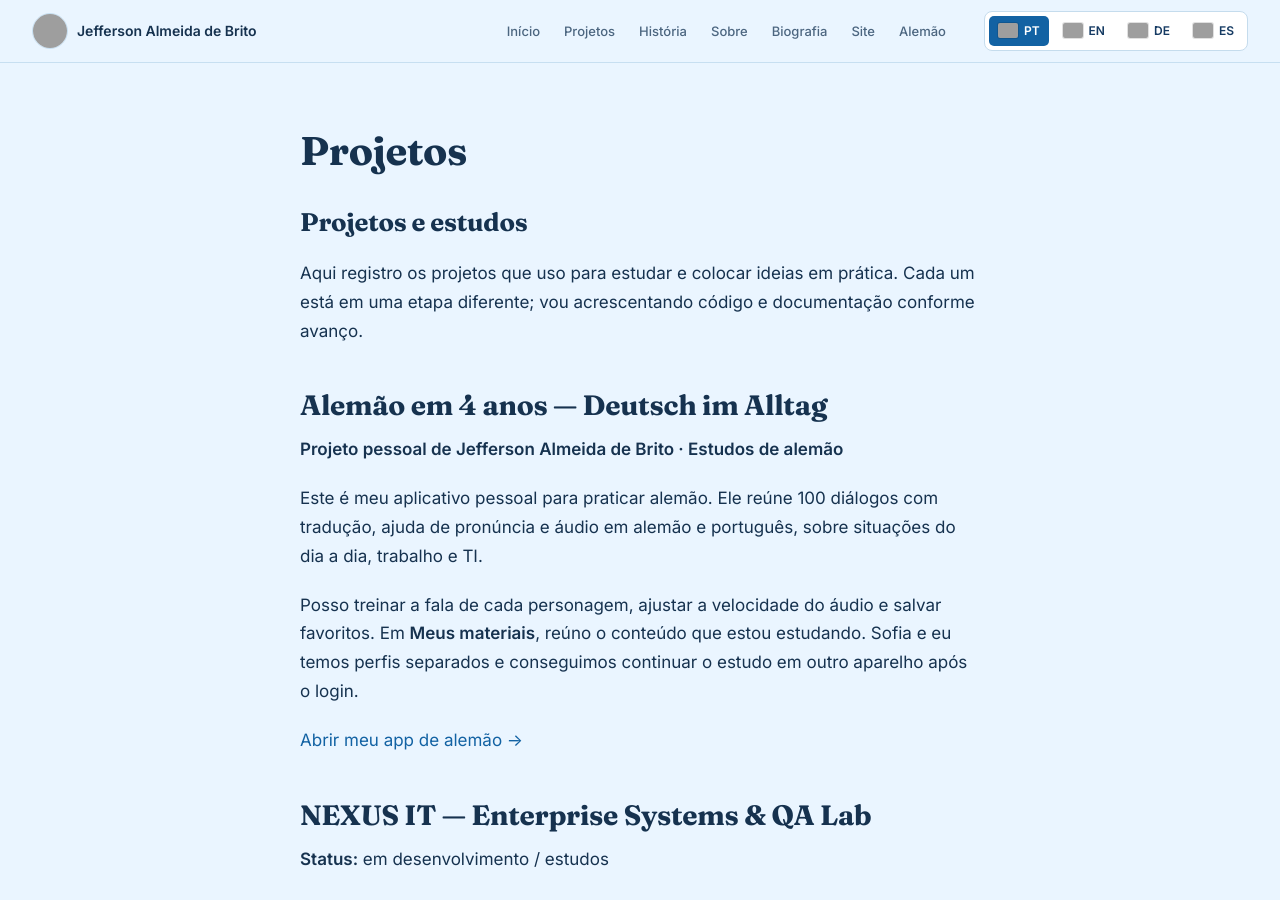
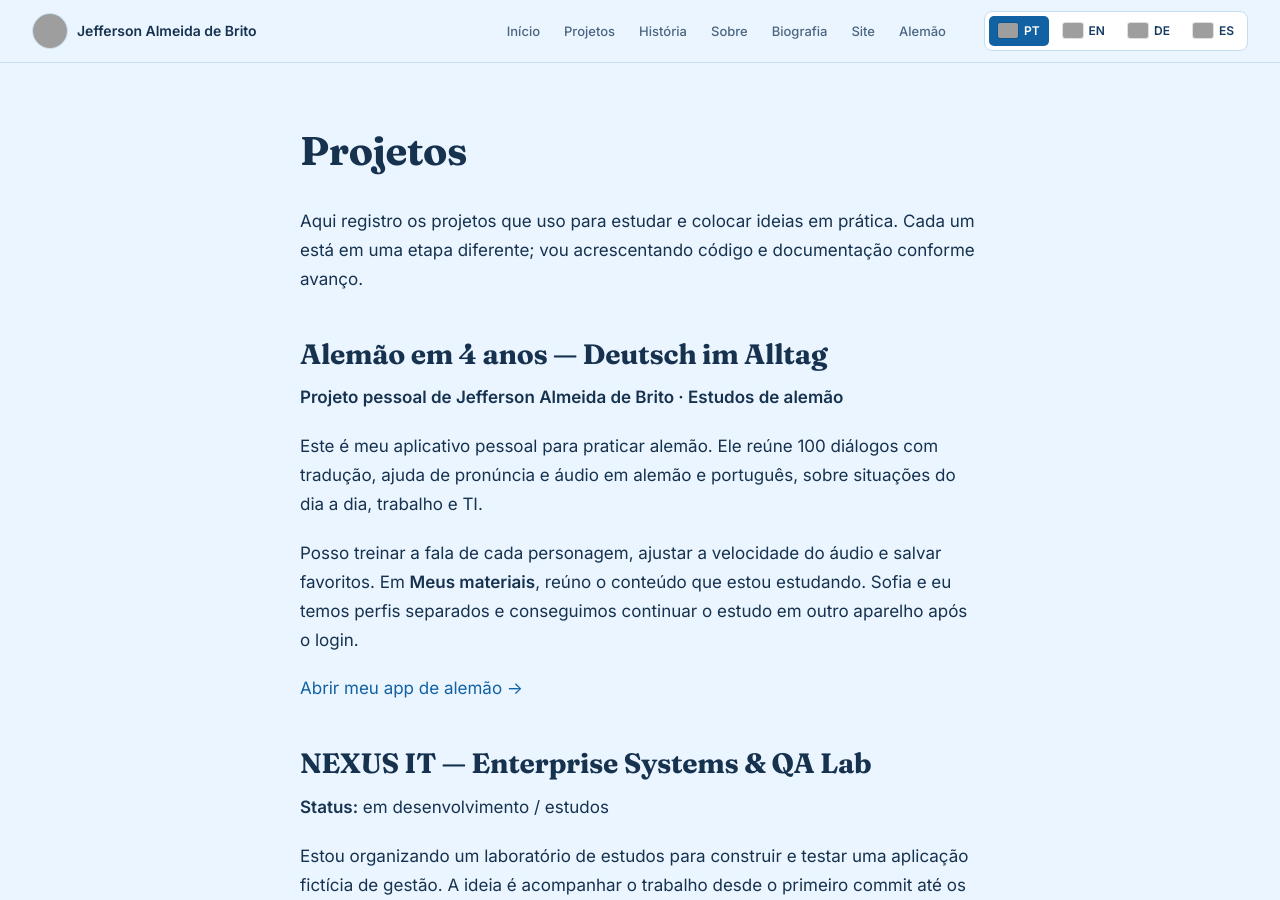
Before and after one commit to jeffersondk3/jeffersondk3.github.io, a Jekyll site: the page built from projetos.md, in a window 1280 px wide and 900 px high. Built offline with Jekyll 4.4.1, drawn with Linux system fonts in a browser that asks for light colours; grey boxes are pictures that could not be loaded.

Commit message:
Remove título duplicado já exibido pelo layout da página

```diff
--- a/projetos.md
+++ b/projetos.md
@@ -3,8 +3,6 @@ layout: page
 title: Projetos
 permalink: /projetos/
 ---
-
-# Projetos e estudos
 
 Aqui registro os projetos que uso para estudar e colocar ideias em prática. Cada um está em uma etapa diferente; vou acrescentando código e documentação conforme avanço.
 
```
